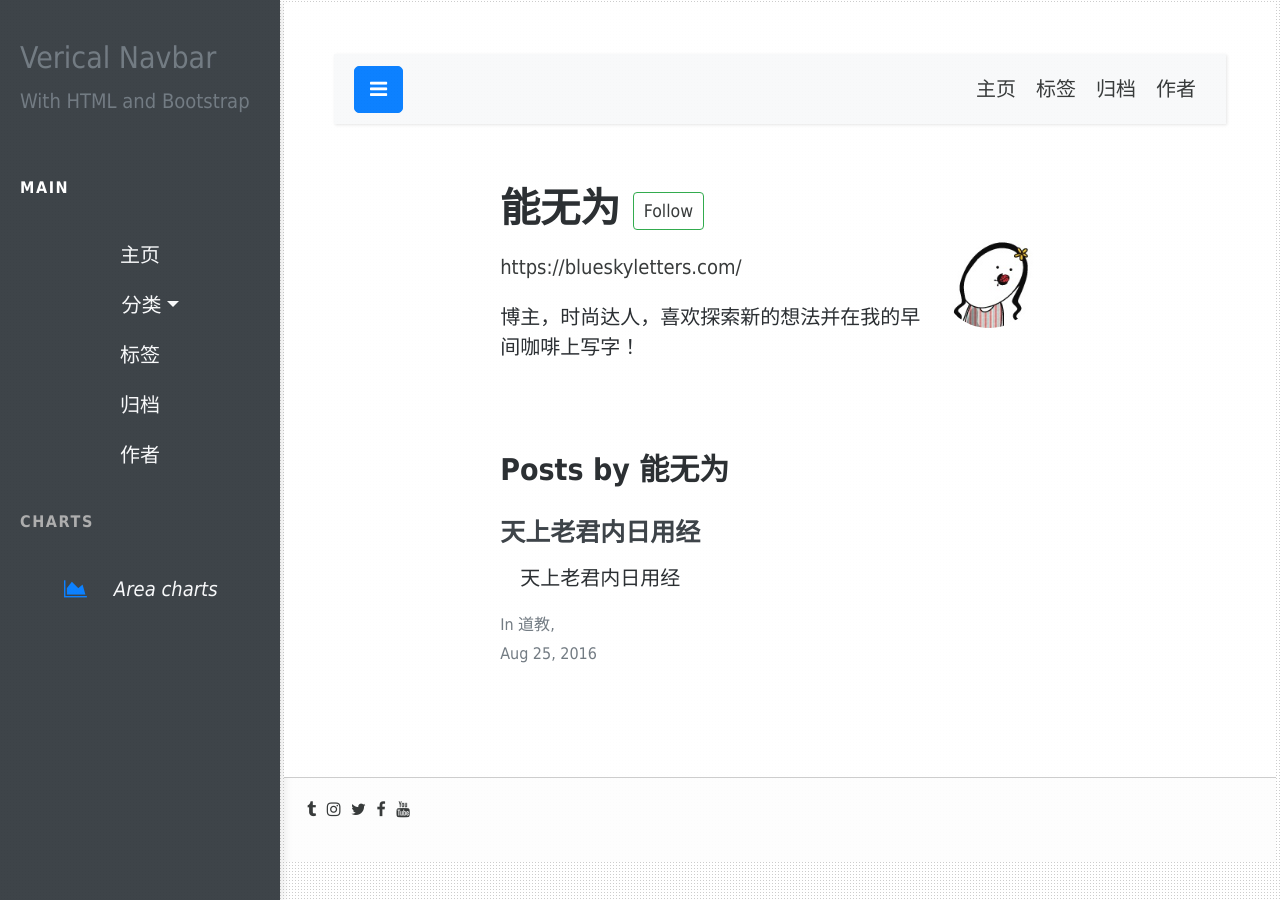
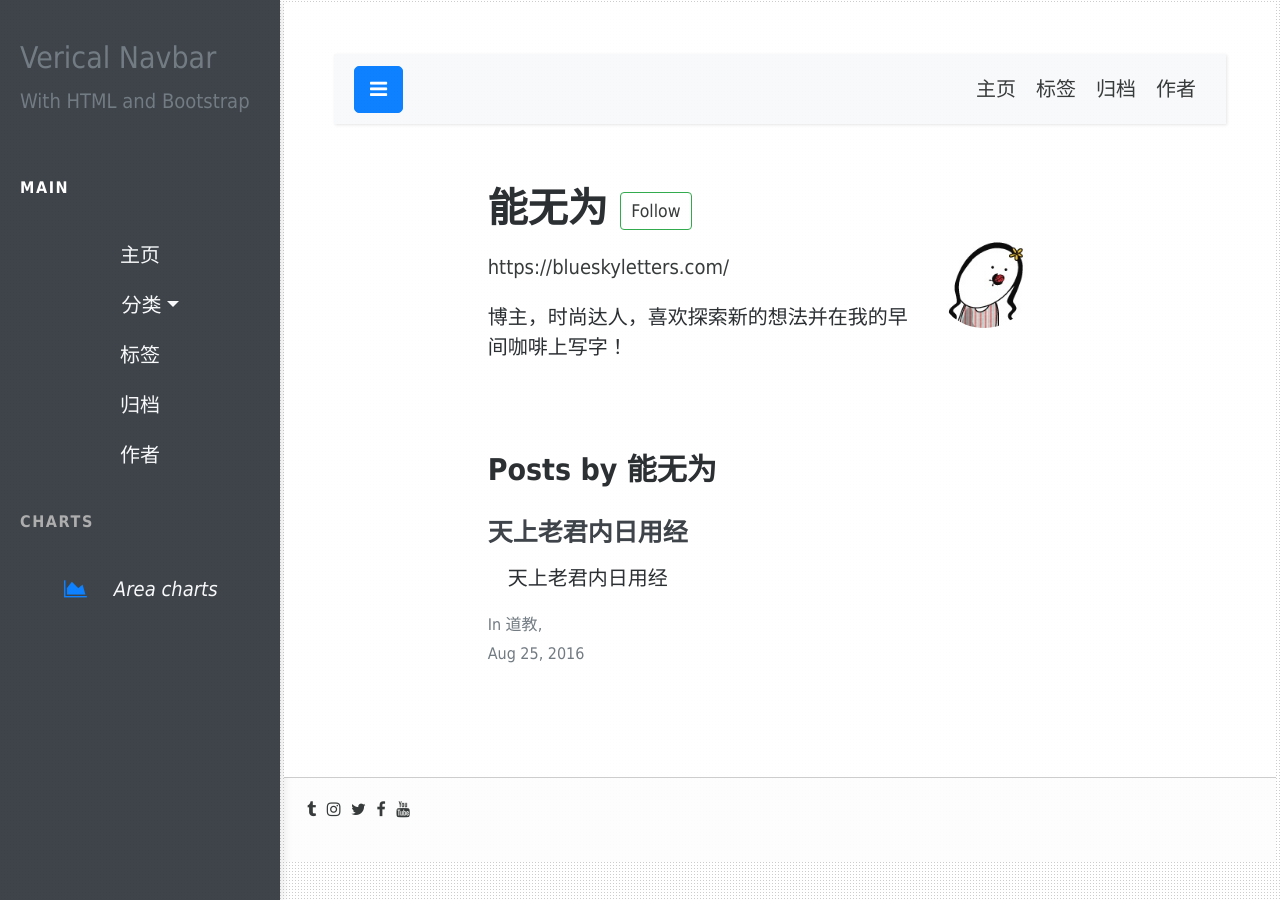
Before and after one commit to nengwuzhi/nengwuzhi.github.ioce, a Jekyll site: the page built from pages/author-author2.html, in a window 1280 px wide. Built offline with Jekyll 4.4.1, drawn with Linux system fonts in a browser that asks for light colours; nearby versions of some CDN libraries.

Commit message:
Update main.css

```diff
--- a/css/main.css
+++ b/css/main.css
@@ -36,8 +36,6 @@
 }
 .wrap {
     flex-wrap: wrap !important;
-    right: 0 !important;
-    margin-left: 0 !important;
 }
 .sidebar.side.content.sticky-top.sticky-top-offset {
     top: 0px;
```
